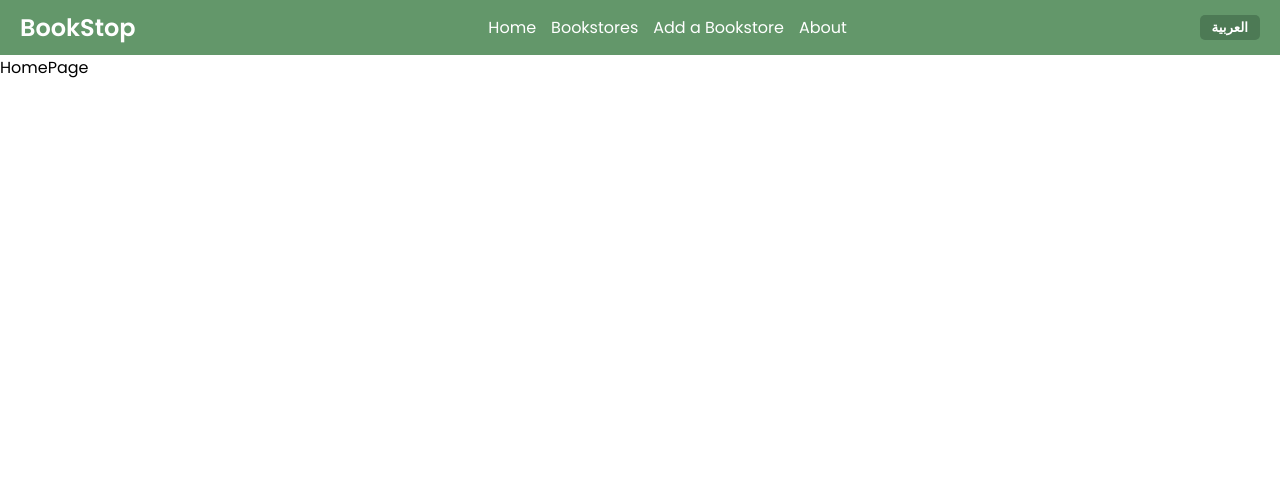
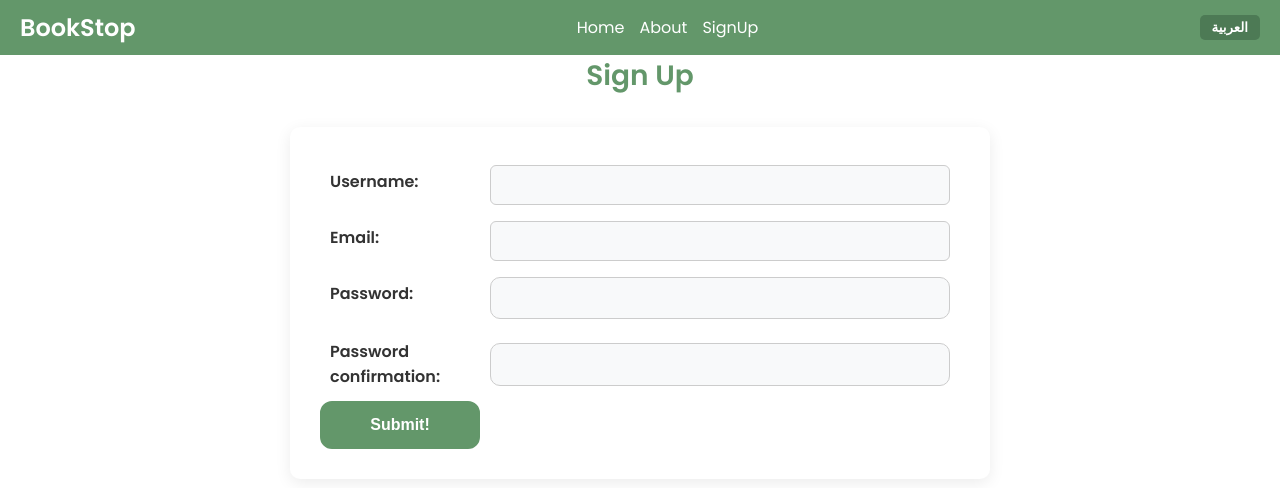
Before and after one commit to Worood11/CapstoneProject_frontend, a React (Vite) app: page /signup in a window 1280 px wide. Shown: the top 488 px of the page. Built offline with nearby package versions, Linux system fonts and the light colour scheme.

Commit message:
Add Signup Page

```diff
--- a/src/components/Navbar/Navbar.jsx
+++ b/src/components/Navbar/Navbar.jsx
@@ -1,12 +1,22 @@
 import "./styles.css";
 import { useContext, useEffect } from "react";
-import { Link } from "react-router";
+import { Link, useNavigate } from "react-router";
 import { LanguageContext } from "../../context/LanguageContext";
 import translations from "../../translate/translations";
 
-export default function Navbar() {
-  const { lang,dir, toggleLang } = useContext(LanguageContext);
+// APIs
+import * as usersAPI from "../../utilities/users-api";
 
+export default function Navbar({ user, setUser }) {
+  const navigate = useNavigate();
+  const { lang, dir, toggleLang } = useContext(LanguageContext);
+
+  function handleLogout() {
+    usersAPI.logout();
+    setUser(null);
+    navigate("/");
+  }
+  if (user) {
     return (
       <nav className={`navbar ${dir}`}>
         <div className="logo">{translations[lang].logo}</div>
@@ -29,6 +39,9 @@ export default function Navbar() {
           <li>
             <Link to="/about">{translations[lang].about}</Link>
           </li>
+          <form id="logout-form" onSubmit={handleLogout}>
+            <button type="submit">Log out</button>
+          </form>
         </ul>
 
         <button className="lang-btn" onClick={toggleLang}>
@@ -37,3 +50,30 @@ export default function Navbar() {
       </nav>
     );
   }
+  if (!user)
+    return (
+      <nav className={`navbar ${dir}`}>
+        <div className="logo">{translations[lang].logo}</div>
+
+        <input type="checkbox" id="check" className="check" />
+        <label htmlFor="check" className="checkbtn">
+          <i className="fas fa-bars"></i>
+        </label>
+
+        <ul className="nav-links">
+          <li>
+            <Link to="/">{translations[lang].home}</Link>
+          </li>
+          <li>
+            <Link to="/about">{translations[lang].about}</Link>
+          </li>
+          <li>
+            <Link to="/signup">SignUp</Link>
+          </li>
+        </ul>
+        <button className="lang-btn" onClick={toggleLang}>
+          {translations[lang].toggle}
+        </button>
+      </nav>
+    );
+}
--- a/src/components/Navbar/styles.css
+++ b/src/components/Navbar/styles.css
@@ -67,7 +67,6 @@
 }
 
 
-
 @media (max-width: 768px) {
   .navbar {
     padding: 12px;
--- a/src/index.css
+++ b/src/index.css
@@ -30,3 +30,35 @@ body {
   box-sizing: border-box;
   max-width: 1200px;
 }
+
+#logout-form button {
+  text-decoration: none;
+  color: var(--text-color);
+  font-weight: 600;
+  font-size: 16px;
+  background: none;
+  border: none;
+  cursor: pointer;
+  padding: 0;
+  font-family: inherit;
+}
+
+#logout-form button:hover {
+  color: var(--link-hover-color);
+}
+
+.form-container.signup > button {
+  max-width: 25%;
+  align-self: end;
+  margin-right: 40px;
+}
+
+.form-container.signup > table > tbody > tr > th {
+  width: 25%;
+}
+
+.form-container.signup input {
+  width: 100%;
+  align-self: end;
+  margin-right: 40px;
+}
--- a/src/pages/App/App.jsx
+++ b/src/pages/App/App.jsx
@@ -1,26 +1,50 @@
-import { Route, Routes } from "react-router";
+import { Route, Routes , Navigate  } from "react-router";
+import { useState } from "react";
+
 import Navbar from "../../components/Navbar/Navbar";
 import HomePage from "../HomePage/HomePage";
 import AboutPage from "../AboutPage/AboutPage";
 import BookstoreIndexPage from "../BookstoreIndexPage/BookstoreIndexPage";
 import BookstoreDetailPage from "../BookstoreDetailPage/BookstoreDetailPage";
 import BookstoreFormPage from "../BookstoreFormPage/BookstoreFormPage";
+import SignupPage from "../SignupPage/SignupPage";
 
 function App() {
+  const [user, setUser] = useState(null);
   return (
     <>
-      <Navbar />
+      <Navbar user={user} setUser={setUser} />
 
       <main>
         <Routes>
-          <Route path="/home" element={<HomePage />} />
-          <Route path="/*" element={<HomePage />} />
-          <Route path="/about" element={<AboutPage />} />
-          <Route path="/bookstores" element={<BookstoreIndexPage />} />
-          <Route path="/bookstores/:id" element={<BookstoreDetailPage />} />
-          <Route path="/bookstores/new" element={<BookstoreFormPage createBookstore={true}  />} />
-          <Route path="/bookstores/edit/:id" element={<BookstoreFormPage editeBookstore={true}  />} />
-          <Route path="/bookstores/confirm_delete/:id" element={<BookstoreFormPage deleteBookstore={true}  />} />
+          {user ? (
+            <>
+              <Route path="/home" element={<HomePage />} />
+              <Route path="/*" element={<HomePage />} />
+              <Route path="/about" element={<AboutPage />} />
+              <Route path="/bookstores" element={<BookstoreIndexPage />} />
+              <Route path="/bookstores/:id" element={<BookstoreDetailPage />} />
+              <Route
+                path="/bookstores/new"
+                element={<BookstoreFormPage createBookstore={true} />}
+              />
+              <Route
+                path="/bookstores/edit/:id"
+                element={<BookstoreFormPage editeBookstore={true} />}
+              />
+              <Route
+                path="/bookstores/confirm_delete/:id"
+                element={<BookstoreFormPage deleteBookstore={true} />}
+              />{" "}
+            </>
+          ) : (
+            <>
+              <Route path="/home" element={<HomePage />} />
+              <Route path="/about" element={<AboutPage />} />
+              <Route path="/signup" element={<SignupPage user={user} setUser={setUser} />} />
+              <Route path="/*" element={<Navigate to="/home" />} />
+            </>
+          )}
         </Routes>
       </main>
     </>
--- /dev/null
+++ b/src/pages/SignupPage/SignupPage.jsx
@@ -0,0 +1,97 @@
+// IMPORTS
+import { useState } from "react";
+import { useNavigate } from "react-router";
+
+
+// APIs
+import * as usersAPI from "../../utilities/users-api.js"
+
+export default function SignupPage({ setUser }) {
+    const navigate = useNavigate();
+    const initialState = { username: "", password: "", confirmPassword: "", email: "" }
+    const [formData, setFormData] = useState(initialState)
+    const [errors, setErrors] = useState({ username: '', password: '', email: '', confirmPassword: '' });
+    let disabledSubmitBtn = Object.values(errors).every(val => val === "") && Object.values(formData).every(val => val !== "") ? false : true
+
+    function handleChange(evt) {
+        setFormData({ ...formData, [evt.target.name]: evt.target.value });
+        checkErrors(evt);
+    }
+
+    function checkErrors({ target }) {
+        const updateErrors = { ...errors }
+
+        if (target.name === 'username') {
+            updateErrors.username = target.value.length < 3 ? 'Your username must be at least three characters long.' : "";
+        }
+        if (target.name === 'password') {
+            updateErrors.password = target.value.length < 3 ? "Your password must be at least three characters long." : "";
+        }
+        if (target.name === 'confirmPassword') {
+            updateErrors.confirmPassword = target.value !== formData.password ? "Your passwords must match." : "";
+        }
+        if (target.name === 'email') {
+            updateErrors.email = !target.value.includes("@") ? "Your password must be a real email / include the '@' symbol." : "";
+        }
+
+        setErrors(updateErrors);
+    };
+
+    async function handleSubmit(evt) {
+        try {
+            evt.preventDefault()
+            const newUser = await usersAPI.signup(formData);
+            setUser(newUser);
+            setFormData(initialState)
+            navigate("/bookstores")
+        } catch (err) {
+            console.log(err);
+            setUser(null);
+        }
+    }
+
+    return (<>
+        <div className="page-header">
+            <h1>Sign Up</h1>
+        </div>
+        <form onSubmit={handleSubmit} className="form-container signup">
+            <table>
+                <tbody>
+                    <tr>
+                        <th><label htmlFor="id_username">Username:</label></th>
+                        <td>
+                            <input type="text" value={formData.username} name="username" minLength="3" maxLength="150" onChange={handleChange} />
+                            <br/>
+                            { errors.username && <p>{errors.username}</p> }
+                        </td>
+                    </tr>
+                    <tr>
+                        <th><label htmlFor="id_email">Email:</label></th>
+                        <td>
+                            <input type="text" value={formData.email} name="email" minLength="3" maxLength="150" onChange={handleChange} />
+                            <br/>
+                            { errors.email && <p>{errors.email}</p> }
+                        </td>
+                    </tr>
+                    <tr>
+                        <th><label htmlFor="id_password1">Password:</label></th>
+                        <td>
+                            <input type="password" value={formData.password} name="password" minLength="3" onChange={handleChange} />
+                            <br/>
+                            { errors.password && <p>{errors.password}</p> }
+                        </td>
+                    </tr>
+                    <tr>
+                        <th><label htmlFor="id_password2">Password confirmation:</label></th>
+                        <td>
+                            <input type="password" value={formData.confirmPassword} name="confirmPassword" onChange={handleChange}/>
+                            <br/>
+                            { errors.confirmPassword && <p>{errors.confirmPassword}</p> }
+                        </td>
+                    </tr>
+                </tbody>
+            </table>
+            <button type="submit" disabled={disabledSubmitBtn} className="btn submit">Submit!</button>
+        </form>
+    </>)
+}
--- /dev/null
+++ b/src/utilities/users-api.js
@@ -0,0 +1,21 @@
+ import sendRequest from "./sendRequest";
+const url = "/users"
+
+export async function signup(formData) {
+    try {
+        const response = await sendRequest(`${url}/signup/`, "POST", formData)
+        localStorage.setItem('token', response.access);
+        return response.user
+    } catch(err) {
+        localStorage.removeItem('token');
+        return null;
+    }
+}
+
+export async function login() {
+
+}
+
+export async function logout() {
+    localStorage.removeItem('token');
+}
```
Lines whose indentation alone changed are shown as unchanged.
